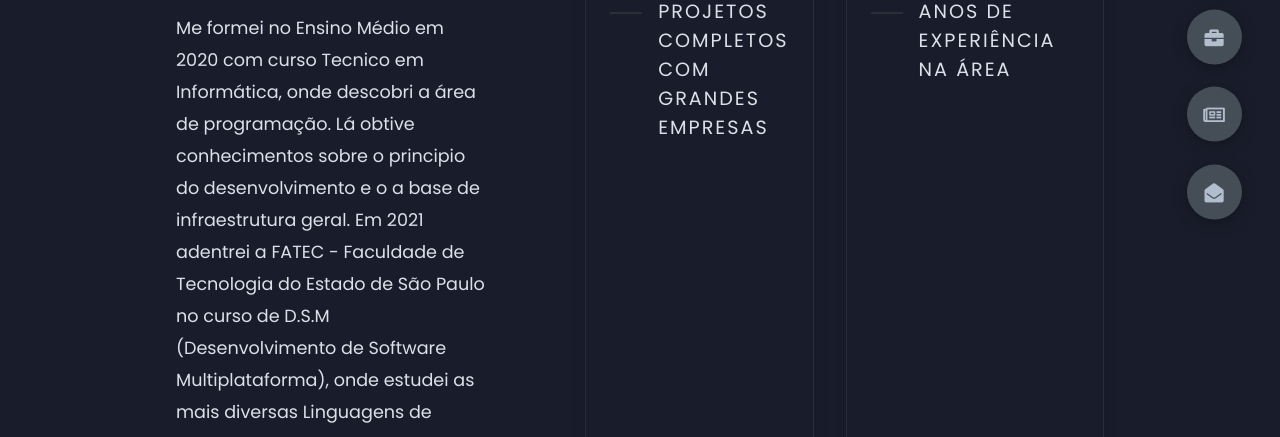
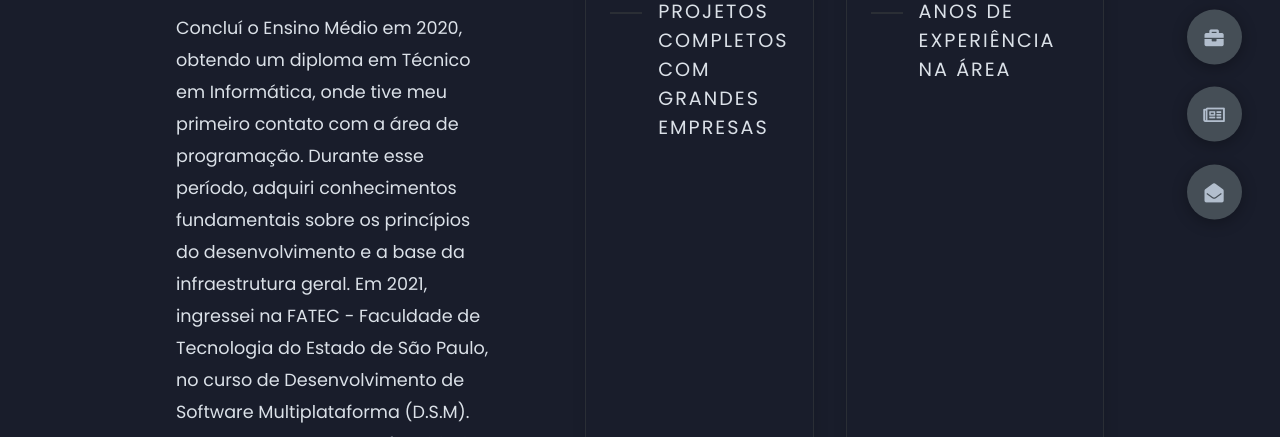
Before and after one commit to bruno-pisciotta281/BPPORTFOLIO, a plain HTML site: page index.html in a window 1280 px wide. Both pictures are taken after a click on the element 1214 px from the left and 322 px from the top of the page. Shown: the part 363-800 px from the top of the page. Drawn offline with Linux system fonts and the light colour scheme.

Commit message:
Correções Textuais

```diff
--- a/index.html
+++ b/index.html
@@ -26,7 +26,7 @@
                     Dev!
                 </h1>
                 <p>
-                    Sou Desenvolvedor de Software Multiplataforma pela FATEC (Faculdade de Tecnologia do Estado de São Paulo - BR) de São José dos Campos, e atuo no mercado de Trabalho como desenvolvedor no setor de Transformação Digital, auxiliando processos e melhorando procesdimentos por meio da programação!
+                    Sou Desenvolvedor de Software Multiplataforma graduado pela FATEC (Faculdade de Tecnologia do Estado de São Paulo - BR) de São José dos Campos. Atualmente, atuo no mercado de trabalho como desenvolvedor no setor de Transformação Digital, dedicando-me a auxiliar processos e aprimorar procedimentos por meio da programação. Estou comprometido em aplicar minhas habilidades para impulsionar a eficiência e a inovação no ambiente profissional.
                 </p>
                 <div class="btn-con">
                     <a target="_blank" href="Bruno Pisciotta - Currículo.pdf" download="name" class="main-btn">
@@ -46,7 +46,11 @@
                 <div class="left-about">
                     <h4>Informações sobre mim</h4>
                     <p>
-                        Me formei no Ensino Médio em 2020 com curso Tecnico em Informática, onde descobri a área de programação. Lá obtive conhecimentos sobre o principio do desenvolvimento e o a base de infraestrutura geral. Em 2021 adentrei a FATEC - Faculdade de Tecnologia do Estado de São Paulo no curso de D.S.M (Desenvolvimento de Software Multiplataforma), onde estudei as mais diversas Linguagens de Programação como: Java, Python, Typescript, Javacript e entre muitas outras, além de estudos em Banco de Dados, Redes e Sistemas em Geral. <br> <br> Foi um período de muita aprendizagem e desenvolviemento pessoal, tanto em minhas Soft, quanto Hard Skills por meio de metologias ágeis como Scrum. Me formei em 2023 e no mesmo ano adentrei uma grande empresa no Brasil como Desenvolvedor na área de Transformação Dígital onde estou até o momento. Hoje dou o meu máximo para auxiliar processos, ajudra pessoas e melhorar procedimentos com os conhecimentos que obtive ao longo de minha jornada!
+                        Concluí o Ensino Médio em 2020, obtendo um diploma em Técnico em Informática, onde tive meu primeiro contato com a área de programação. Durante esse período, adquiri conhecimentos fundamentais sobre os princípios do desenvolvimento e a base da infraestrutura geral. Em 2021, ingressei na FATEC - Faculdade de Tecnologia do Estado de São Paulo, no curso de Desenvolvimento de Software Multiplataforma (D.S.M).
+
+                        Durante meu tempo na faculdade, aprofundei meus estudos em diversas linguagens de programação, incluindo Java, Python, Typescript e Javascript, além de explorar temas como Banco de Dados, Redes e Sistemas em Geral. Utilizando metodologias ágeis, como Scrum, aprimorei tanto minhas habilidades técnicas quanto pessoais.
+
+                        Concluí minha graduação em 2023 e, no mesmo ano, juntei-me a uma grande empresa no Brasil como Desenvolvedor na área de Transformação Digital, onde permaneço até o momento. Atualmente, dedico-me ao máximo para auxiliar processos, ajudar pessoas e aprimorar procedimentos, aplicando os conhecimentos adquiridos ao longo de minha jornada!
                     </p>
                     <div class="btn-con">
                         <a target="_blank" href="Bruno Pisciotta - Currículo.pdf" download="name" class="main-btn">
```
